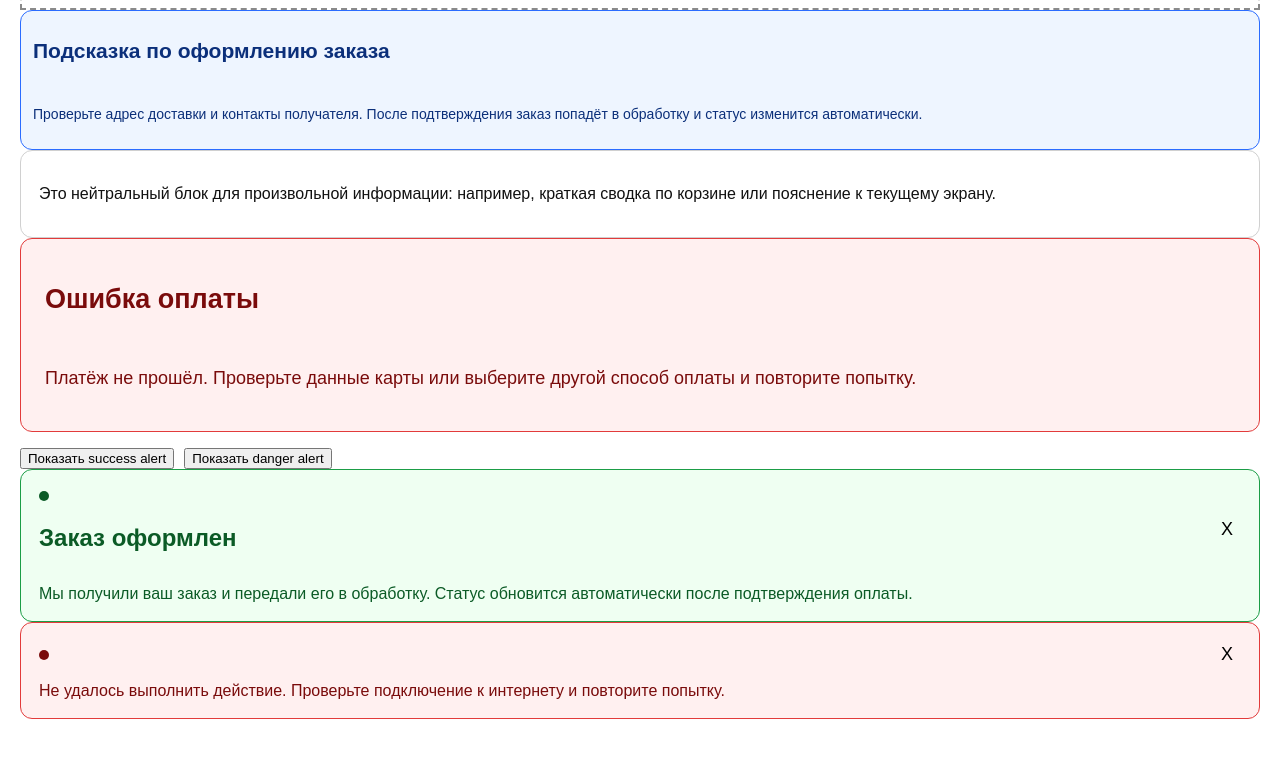
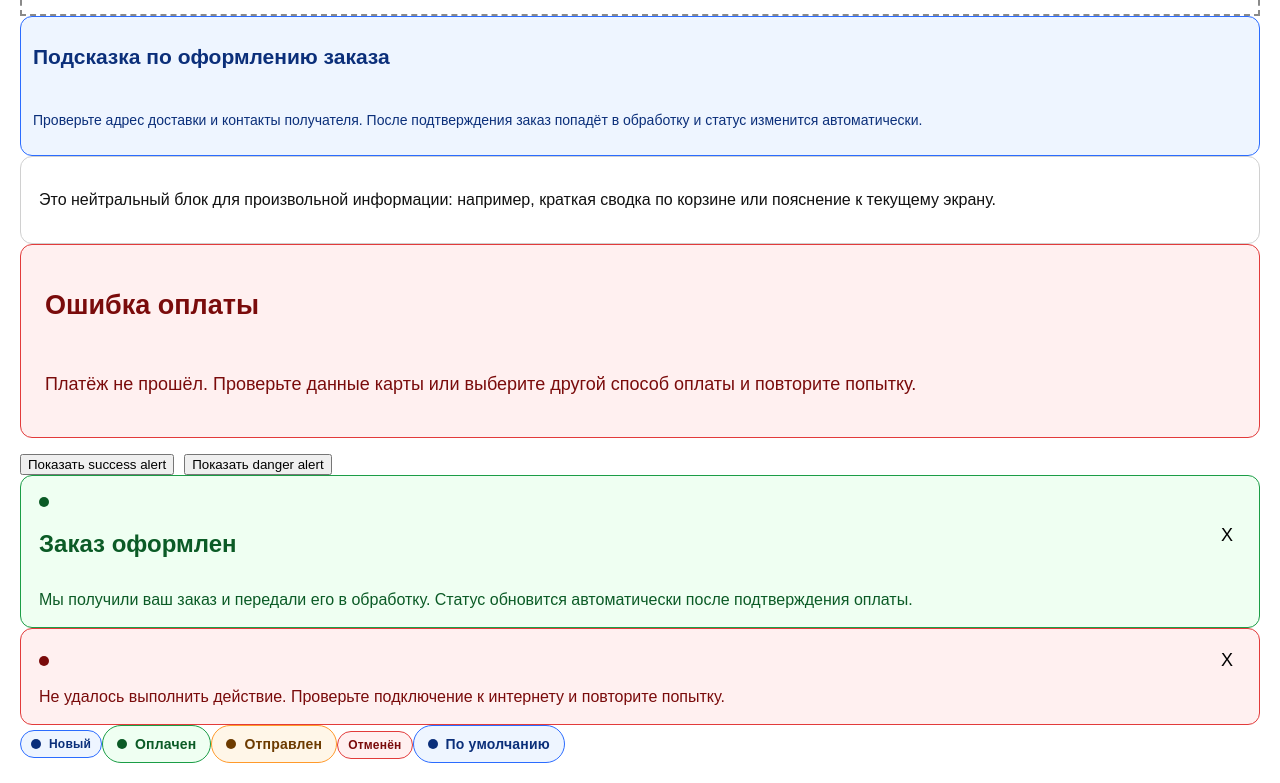
Before and after one commit to tusin777/react-home-works-app, a React (Vite) app: page / in a window 1280 px wide. Shown: the part 349-1132 px from the top of the page. Before the commit the page ends 1088 px from the top, so only its background shows below. Built offline with nearby package versions, Linux system fonts and the light colour scheme.

Commit message:
Добавить компонент OrderStatusBadge с соответствующими стилями и логикой отображения статусов заказа

```diff
--- a/src/components/App/App.jsx
+++ b/src/components/App/App.jsx
@@ -4,6 +4,7 @@ import Button from "../Button/Button";
 import Card from "../Card/Card";
 import Alert from "../Alert/Alert";
 import "./App.css";
+import OrderStatusBadge from "../OrderStatusBadge/OrderStatusBadge";
 
 function App() {
   const [isSuccessAlertOpen, setIsSuccessAlertOpen] = useState(true);
@@ -66,6 +67,19 @@ function App() {
         Не удалось выполнить действие. Проверьте подключение к интернету и
         повторите попытку.
       </Alert>
+      <OrderStatusBadge status="new" size="sm" withDot={true}>
+        Новый
+      </OrderStatusBadge>
+      <OrderStatusBadge status="paid" size="md" withDot={true}>
+        Оплачен
+      </OrderStatusBadge>
+      <OrderStatusBadge status="shipped" size="md" withDot={true}>
+        Отправлен
+      </OrderStatusBadge>
+      <OrderStatusBadge status="cancelled" size="sm" withDot={false}>
+        Отменён
+      </OrderStatusBadge>
+      <OrderStatusBadge>По умолчанию</OrderStatusBadge>
     </div>
   );
 }
--- /dev/null
+++ b/src/components/OrderStatusBadge/Base.module.css
@@ -0,0 +1,10 @@
+.base {
+  display: inline-flex;
+  align-items: center;
+  gap: 8px;
+
+  border-radius: 999px;
+  font-weight: 700;
+  letter-spacing: 0.2px;
+  border: 1px solid transparent;
+}
--- /dev/null
+++ b/src/components/OrderStatusBadge/OrderStatusBadge.jsx
@@ -0,0 +1,33 @@
+import styles from "./OrderStatusBadge.module.css";
+
+const OrderStatusBadge = ({
+  children,
+  status = "new",
+  size = "md",
+  withDot = true,
+}) => {
+  if (children == null) return null;
+
+  const allowedStatuses = ["new", "paid", "shipped", "cancelled"];
+  const allowedSizes = ["sm", "md"];
+
+  const normalizedStatus = allowedStatuses.includes(status) ? status : "new";
+  const normalizedSize = allowedSizes.includes(size) ? size : "md";
+
+  const className = [
+    styles.badge,
+    styles[normalizedSize],
+    styles[normalizedStatus],
+  ]
+    .filter(Boolean)
+    .join(" ");
+
+  return (
+    <span className={className}>
+      {withDot && <span className={styles["status-dot"]} />}
+      {children}
+    </span>
+  );
+};
+
+export default OrderStatusBadge;
--- /dev/null
+++ b/src/components/OrderStatusBadge/OrderStatusBadge.module.css
@@ -0,0 +1,47 @@
+.badge {
+  composes: base from "./Base.module.css";
+}
+
+/* sizes */
+.sm {
+  padding: 6px 10px;
+  font-size: 12px;
+}
+
+.md {
+  padding: 10px 14px;
+  font-size: 14px;
+}
+
+/* kebab-case */
+.status-dot {
+  width: 10px;
+  height: 10px;
+  border-radius: 999px;
+  background: currentColor;
+}
+
+/* statuses */
+.new {
+  background: #eef5ff;
+  border-color: #2b6cff;
+  color: #0b2f7a;
+}
+
+.paid {
+  background: #effff2;
+  border-color: #1b9d46;
+  color: #0b5b26;
+}
+
+.shipped {
+  background: #fff6e8;
+  border-color: #ff9a2b;
+  color: #6d3b00;
+}
+
+.cancelled {
+  background: #fff0f0;
+  border-color: #e23b3b;
+  color: #7a0b0b;
+}
```
